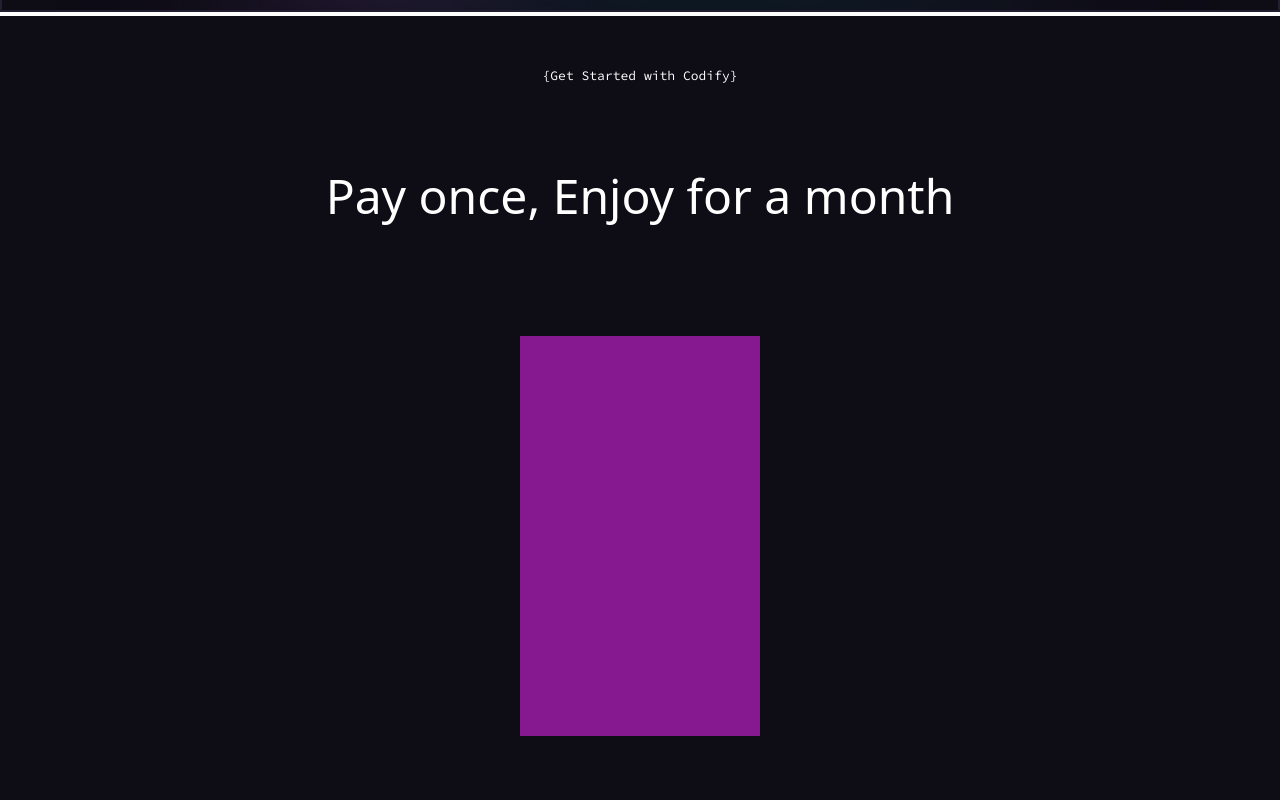
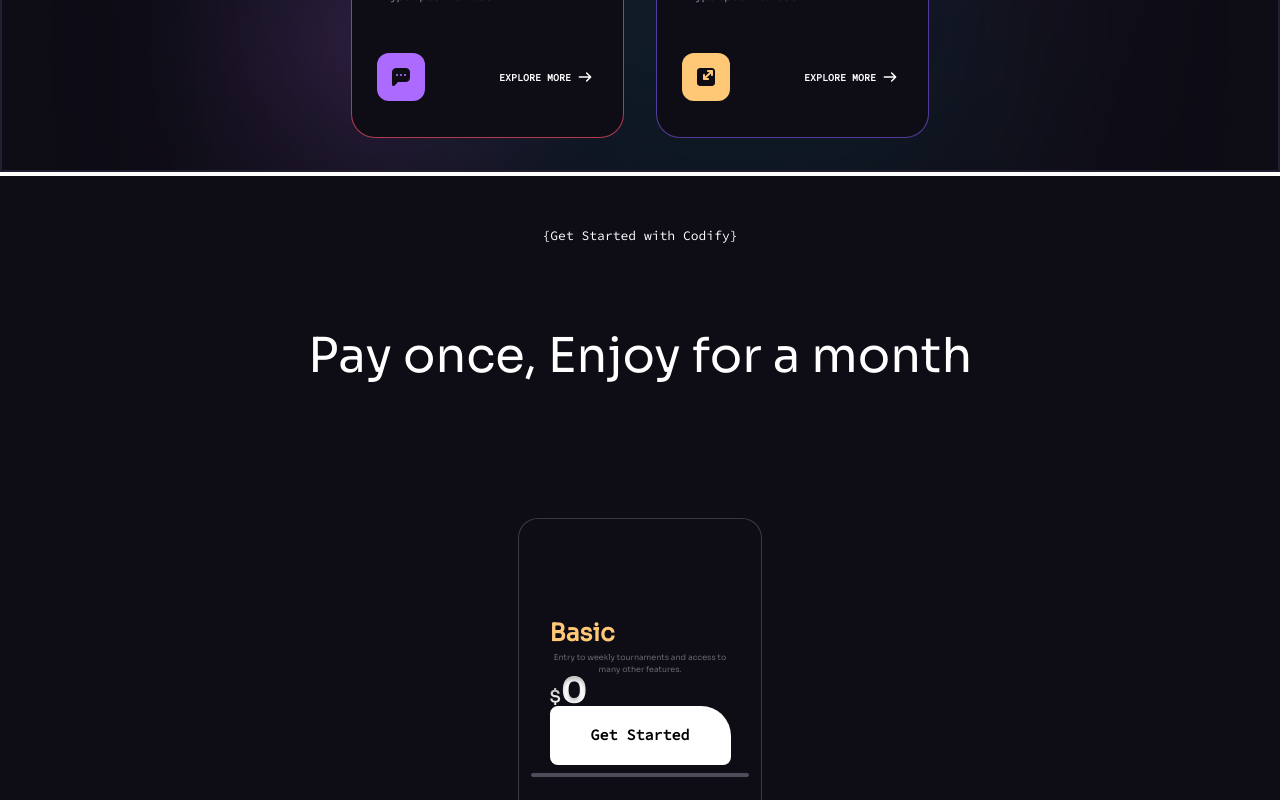
Before and after one commit to AbdurRehman-eng/codify, a Next.js app: page / in a window 1280 px wide. Shown: the part 1320-2120 px from the top of the page. Built offline with nearby package versions, Linux system fonts and the light colour scheme; a web font is replaced by a local one.

Commit message:
feat: update UI components for HeroSection, PaymentSection, and Navbar; add new PaymentCard and Lines components

```diff
--- a/src/app/ui/HeroSection.tsx
+++ b/src/app/ui/HeroSection.tsx
@@ -3,7 +3,7 @@
 
 function HeroSection() {
     return (
-        <div className="h-[640px] w-full relative border-2 border-border">
+        <div className="h-screen w-full relative border-2 border-border">
             {/* Background Images */}
             <Image
                 src="/assets/images/hero/gradient.png"
@@ -50,7 +50,7 @@
             </div>
 
 
-         <Button children={"Get Started"} top="310px" left="520px"/>
+            <Button children={"Get Started"} top="310px" left="520px" pos="absolute"/>
 
             <div className="absolute z-1 text-lightGray w-[433px] h-auto text-center top-[415px] left-[390px] font-sourceCodePro text-[11px] font-normal ">
                HELPING STUDENTS TO BECOME COMPETENT IN CODING RELATED ACTIVITIES
--- a/src/app/ui/PaymentSection.tsx
+++ b/src/app/ui/PaymentSection.tsx
@@ -1,18 +1,20 @@
 import PaymentCard from "@/app/ui/subui/PaymentCard";
+import Button from "./subui/Button";
 
 function PaymentSection() {
     return (
         <div className="h-screen w-full bg-primary flex flex-col text-white">
+
             <div className="flex flex-col items-center text-center">
                 <div className="w-full h-[15vh] flex items-center justify-center font-sourceCodePro text-[13px]">
                     <span className="flex items-center justify-center">{'{'}</span>Get Started with Codify<span className="flex items-center justify-center">{' }'}</span>
                 </div>
-                <div className="w-full h-[15vh] text-center flex items-center justify-center text-[48px]">
+                <div className="w-full h-[15vh] text-center flex items-center justify-center text-[48px] font-sora">
                     <p>Pay once, Enjoy for a month</p>
                 </div>
             </div>
             <div className="flex-grow flex items-center justify-center">
-                <PaymentCard />
+                <PaymentCard text="Basic" subText="Entry to weekly tournaments and access to many other features."/>
             </div>
         </div>
     );
--- a/src/app/ui/navbar.tsx
+++ b/src/app/ui/navbar.tsx
@@ -4,7 +4,7 @@
 
 const Navbar = () => {
     return (
-      <div className="bg-primary h-[75px] fixed top-0 left-0 w-full shadow-lg border-2 border-border  z-10">
+      <div className="bg-primary h-[75px] fixed top-0 left-0 w-full shadow-lg border-2 border-border  z-10 w-full">
         <div className="max-w-7xl mx-auto px-10 py-2 flex justify-start items-center space-x-8  ">
           <p className="text-logo text-[40px] font-tourney  ">C</p>
           <p className="text-white text-[32px] font-sortsMillGoudy">Codify</p>
--- a/src/app/ui/subui/Button.tsx
+++ b/src/app/ui/subui/Button.tsx
@@ -4,13 +4,14 @@
   children: string;
   top: string;
   left: string;
+  pos: string;
 }
 
-const Button: React.FC<ButtonProps> = ({ children, top, left }) => {
+const Button: React.FC<ButtonProps> = ({ children, top, left, pos  }) => {
   return (
     <>
       <button
-        className={`absolute text-black font-sourceCodePro
+        className={`${pos} text-black font-sourceCodePro
         text-[15px] font-extrabold bg-white w-[181px]
         h-[59px] rounded-bl-lg rounded-tl-lg
         rounded-br-lg rounded-tr-[30px]
--- a/src/app/ui/subui/PaymentCard.tsx
+++ b/src/app/ui/subui/PaymentCard.tsx
@@ -1,7 +1,22 @@
-function PaymentCard() {
+import Button from "@/app/ui/subui/Button";
+import Lines from "./lines";
+import Image from "next/image";
+
+function PaymentCard({text, subText}: {text: string, subText: string}) {
     return (
-        <div className="h-[50vh] w-[30vh] bg-fuchsia-800">
-
+        <div className=" p-[36px] relative h-[357px] space-y-2 w-[244px] bg-primary flex border-[0.5px] border-stroke border-opacity-50 items-center justify-center flex-col rounded-[20px]">
+            <div className="">
+                <div className="font-semibold text-[24px] font-sora text-paymentcardtext">{text}</div>
+                <div className="font-sora text-[8px] text-center text-[#67666C]">{subText}</div>
+                <Image
+                    src="/assets/images/pricing/Price.svg"
+                    alt="0 dollars"
+                    width={36}
+                    height={44}
+                />
+                <Button children={"Get Started"} top="0px" left="0px" pos=""/>
+            </div>
+            <Lines />
         </div>
     );
 }
--- /dev/null
+++ b/src/app/ui/subui/lines.tsx
@@ -0,0 +1,9 @@
+function Lines() {
+    return (
+        <div className="h-[4px] w-[218px] bg-secondary rounded-[8px] opacity-30" >
+
+        </div>
+    );
+}
+
+export default Lines;
--- a/tailwind.config.ts
+++ b/tailwind.config.ts
@@ -16,6 +16,9 @@
         lightGray: "#87839B",
         border: "#231F30",
         button: "#AB80E0",
+        secondary: '#E8DEF8',
+        stroke: '#67666C',
+        paymentcardtext: '#FFC876'
       },
       fontFamily: {
         sortsMillGoudy: ['Sorts Mill Goudy', 'serif'],
```
Also changed, not shown: public/assets/images/pricing/Price.svg (added), src/app/ui/subui/checkboxPaymentCard.tsx (added). Lines whose indentation alone changed are shown as unchanged.
